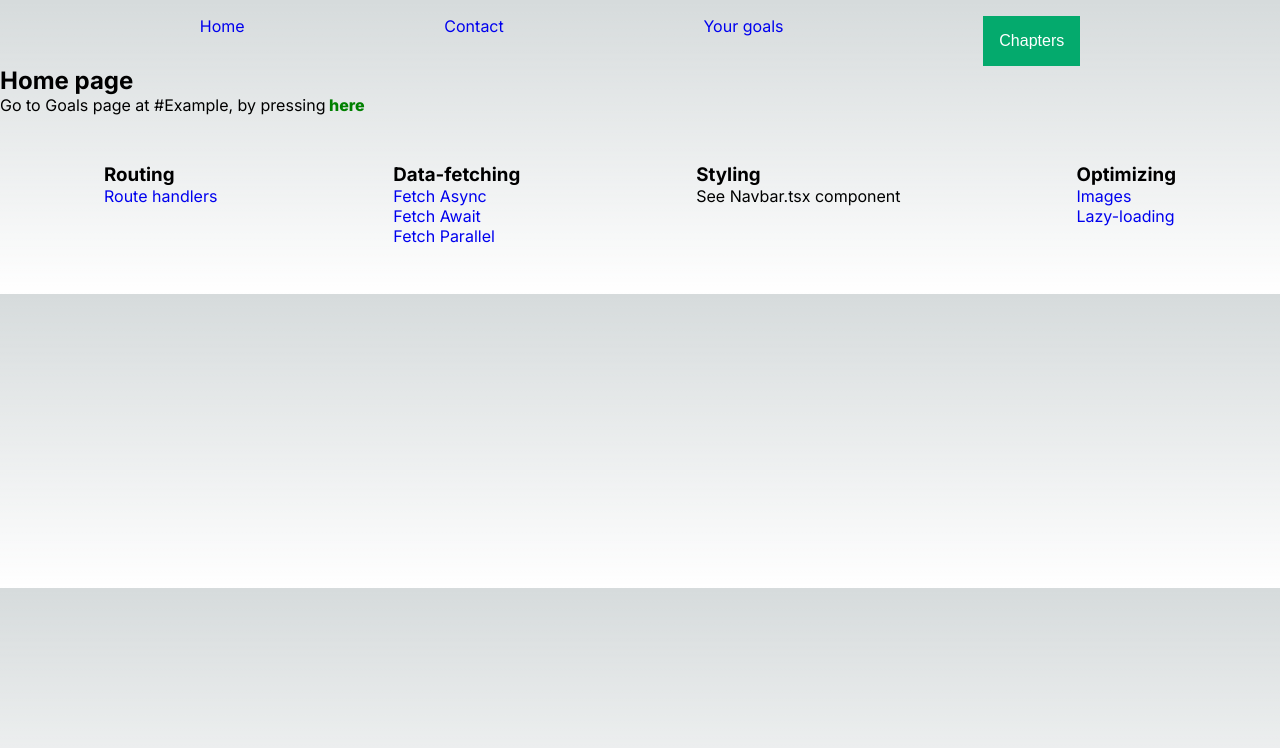
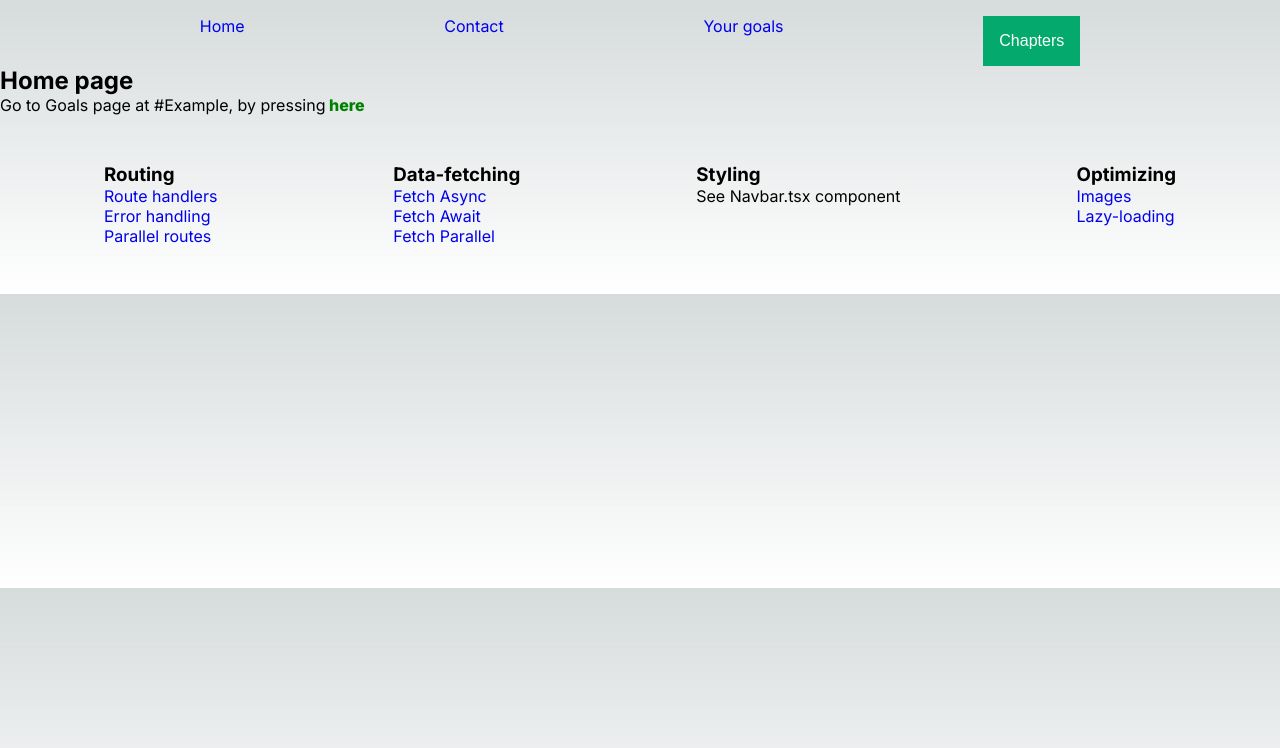
Before and after one commit to gabrieltira94/nextjs, a Next.js app: page / in a window 1280 px wide. Shown: the top 748 px of the page. Built offline with nearby package versions, Linux system fonts and the light colour scheme.

Commit message:
Updated main page navigation

```diff
--- a/app/page.tsx
+++ b/app/page.tsx
@@ -15,6 +15,8 @@ export default function Home() {
         <div style={{ display: 'flex', flexDirection: 'column' }}>
           <h3>Routing</h3>
           <Link href='/route-handlers'>Route handlers</Link>
+          <Link href='/error-handling'>Error handling</Link>
+          <Link href='/parallel-routes'>Parallel routes</Link>
         </div>
 
 
```
